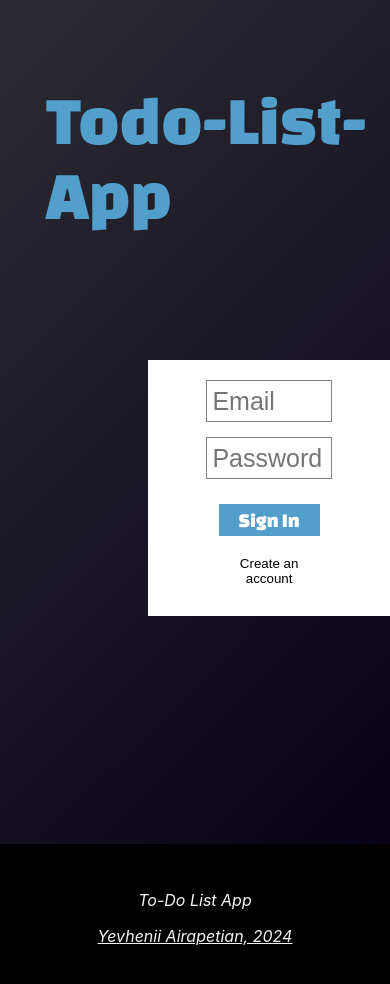
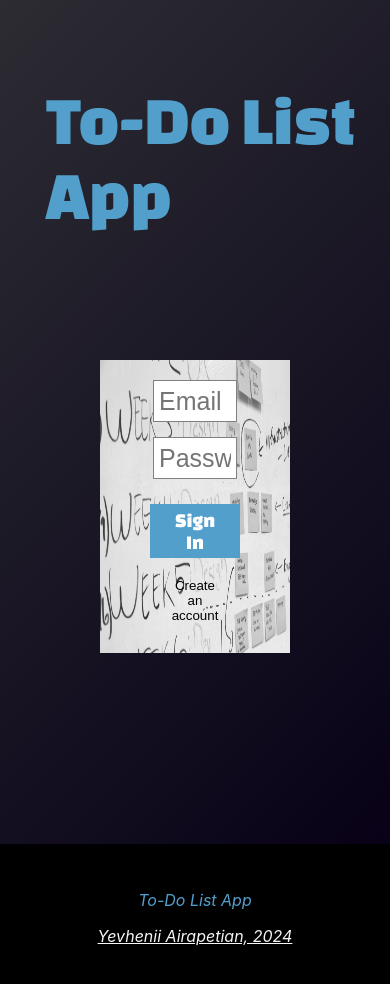
Before and after one commit to yevheniiairapetian/todo-app, a React (Create React App) app: page / in a window 390 px wide. Shown: the top 984 px of the page. Built offline with nearby package versions, Linux system fonts and the light colour scheme; no server answers.

Commit message:
feat: update styling, add regexp to input

```diff
--- a/src/components/main-view/main-view.jsx
+++ b/src/components/main-view/main-view.jsx
@@ -68,8 +68,10 @@ export const MainView = () => {
                     return null
                 }
                 else{
+                  let htmlRegexG = /<(?:"[^"]*"['"]*|'[^']*'['"]*|[^'">])+>/g;
+    let inputValue = $('.add-edit-input').val().replace(htmlRegexG, '');
         set(ref(db, `/${auth.currentUser.uid}/${uidd}`), {
-          todo: todo,
+          todo: inputValue,
           uidd: uidd
         });
 
@@ -104,7 +106,8 @@ export const MainView = () => {
     return (
         <div className="">
         <div className="App">
-            <h1 style={{color:"#529fcc"}}> TODO List App</h1>
+            <h1 className="homepage-h1" style={{color:"#529fcc", backgroundColor:"#000"}}> TODO List App</h1>
+            <LogoutIcon onClick={handleSignOut} className="logout-icon" />
             <div className="homepage">
       <input
         className="add-edit-input"
@@ -113,7 +116,7 @@ export const MainView = () => {
         value={todo}
         onChange={(e) => setTodo(e.target.value)}
       />
-
+<div className="todos-container">
       {todos.map((todo) => (
         <div className="todo">
           <h1>{todo.todo}</h1>
@@ -131,7 +134,7 @@ export const MainView = () => {
           />
         </div>
       ))}
-
+</div>
       {isEdit ? (
         <div>
             {/* <button onClick={handleEditConfirm}>Confirm Edit</button> */}
@@ -144,7 +147,7 @@ export const MainView = () => {
         </div>
       )}
       {/* <button onClick={handleSignOut}>Logout</button> */}
-        <LogoutIcon onClick={handleSignOut} className="logout-icon" />
+
     </div>
 
         </div>
--- a/src/components/welcome-view/welcome-view.jsx
+++ b/src/components/welcome-view/welcome-view.jsx
@@ -45,12 +45,12 @@ export const WelcomeView = () =>{
 
   const handleRegister = () => {
     if (registerInformation.email !== registerInformation.confirmEmail) {
-      alert("Please confirm that email are the same");
+      alert("Please repeat your email");
       return;
     } else if (
       registerInformation.password !== registerInformation.confirmPassword
     ) {
-      alert("Please confirm that password are the same");
+      alert("Please repeat your password");
       return;
     }
     createUserWithEmailAndPassword(
@@ -68,7 +68,7 @@ export const WelcomeView = () =>{
     <>
     <div className="welcome">
     {/* <img src={TodoSVG} className="todo-svg" /> */}
-      <h1>Todo-List-App</h1>
+      <h1>To-Do List App</h1>
       <div className="login-register-container">
         {isRegistering ? (
           <>
--- a/src/index.css
+++ b/src/index.css
@@ -43,7 +43,7 @@ code {
     width: 100%;
     height:120px;
     background-color: #000;
-    color:whitesmoke;
+    color:rgba(82, 159, 204);
     align-self: end;
     margin-top: auto;
   }
@@ -71,22 +71,31 @@ code {
     animation: gradient 15s ease infinite;
   }
 
+  .homepage-h1{
+    margin-top:0;
+    margin-bottom:0;
+    padding: 20px 14px;
+  }
+
   .add-edit-input {
     position: absolute;
-    top: 20px;
-    right:41.5%;
+    top: 36px;
+    right:38%;
+    left:38%;
     outline: none;
     border: none;
     height: 30px;
     font-size: 25px;
     padding: 5px 20px;
+    outline: 3px solid #529fcc;
   }
 
   .add-confirm-icon {
     position: absolute;
     transform: scale(2);
-    top: 27px;
-    right: 41.8%;
+    top: 42px;
+    /* right: 40%; */
+    left: 59.5%;
     cursor: pointer;
   }
 
@@ -96,6 +105,7 @@ code {
     justify-content: center;
     flex-direction: row;
     margin-bottom: 10px;
+    word-wrap: break-word;
   }
 
   .todo > h1 {
@@ -104,11 +114,16 @@ code {
     padding: 5px 10px;
   }
 
-  .edit-button,
-  .delete-button {
+  .delete-button, .edit-button{
     cursor: pointer;
     margin-left: 10px;
-    color:white !important;
+  }
+  .delete-button {
+    color:rgb(185, 88, 88);
+  }
+
+  .edit-button{
+    color:rgba(82, 159, 204);
   }
 
   .logout-icon {
@@ -164,9 +179,11 @@ code {
     justify-content: center;
     flex-direction: column;
     padding: 20px 50px;
-    left: 38%;
+    left: 36%;
     top: 360px;
-    background: #ffffff;
+    background-image: url("./components/welcome-view/img/background.jpg");
+    background-size: 140% 150%;
+    background-attachment: fixed;
   }
 
   .login-register-container > input {
@@ -207,6 +224,43 @@ code {
     transform: scale(1.3);
   }
 
+  .todos-container{
+    height: auto;
+    padding-top: 100px;
+    overflow-y: auto;
+    width:100%;
+  }
+
+
+/* scrollbar width */
+
+::-webkit-scrollbar {
+    width: 10px;
+}
+
+/* scrollbar Track */
+
+::-webkit-scrollbar-track {
+    background: -webkit-gradient(linear, left bottom, left top, from(rgba(0, 0, 0, 1)), to(rgba(82, 159, 204, 1)));
+    background: linear-gradient(0deg, rgba(0, 0, 0, 1) 0%, rgba(82, 159, 204, 1) 100%);
+    border-radius: 10px;
+}
+
+/* scrollbar Handle */
+
+::-webkit-scrollbar-thumb {
+    opacity: 0;
+    /* -webkit-box-shadow: 0px 0px 0px 100000vh white; */
+            /* box-shadow: 0px 0px 0px 0.5vh rgba(82, 159, 204); */
+    border-radius: 10px;
+}
+
+::-webkit-scrollbar-thumb:hover {
+    background: rgba(82, 159, 204, 1);
+    -webkit-transition: all 1s ease-in-out;
+    transition: all 1s ease-in-out;
+}
+
 
   @keyframes fadeIn{
     0%{margin-top:-28px;
@@ -218,7 +272,32 @@ code {
     }
   }
 
-  @media screen and (max-width:800px){
+
+
+  @media screen and (max-width:820px){
+
+.add-edit-input {
+    position: absolute;
+    top: 36px;
+    right:20%;
+    left:20%;
+    outline: none;
+    border: none;
+    height: 30px;
+    font-size: 25px;
+    padding: 5px 20px;
+    outline: 3px solid #529fcc;
+  }
+
+  .add-confirm-icon {
+    position: absolute;
+    transform: scale(2);
+    top: 42px;
+    /* right: 40%; */
+    left: 73.5%;
+    cursor: pointer;
+  }
+
     .welcome > h1 {
       font-family: "Changa One";
       font-weight: normal;
@@ -229,18 +308,18 @@ code {
       color: #529fcc;
     }
 
-    /* .login-register-container {
+    .login-register-container {
       position: absolute;
       display: flex;
       align-items: center;
       justify-content: center;
       flex-direction: column;
       padding: 20px 50px;
-      margin-left:auto;
-      margin-right:auto;
       top: 360px;
-      background: #ffffff;
-    } */
+      left:100px;
+      right:100px;
+      background-image: url("./components/welcome-view/img/background.jpg");
+    }
 
     .todo__list{
       width: 90vw;
```
Also changed, not shown: src/components/welcome-view/img/background.jpg (added).
